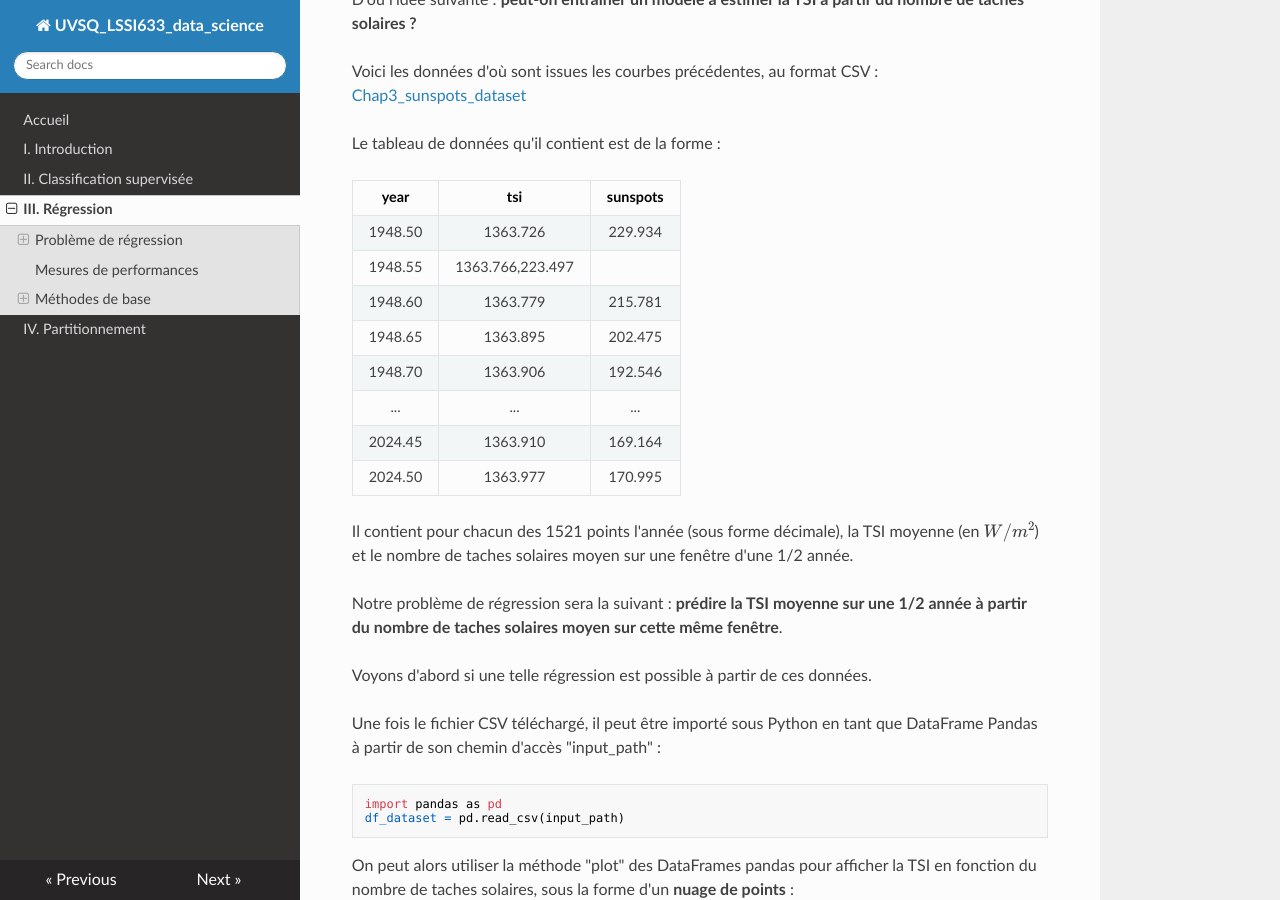
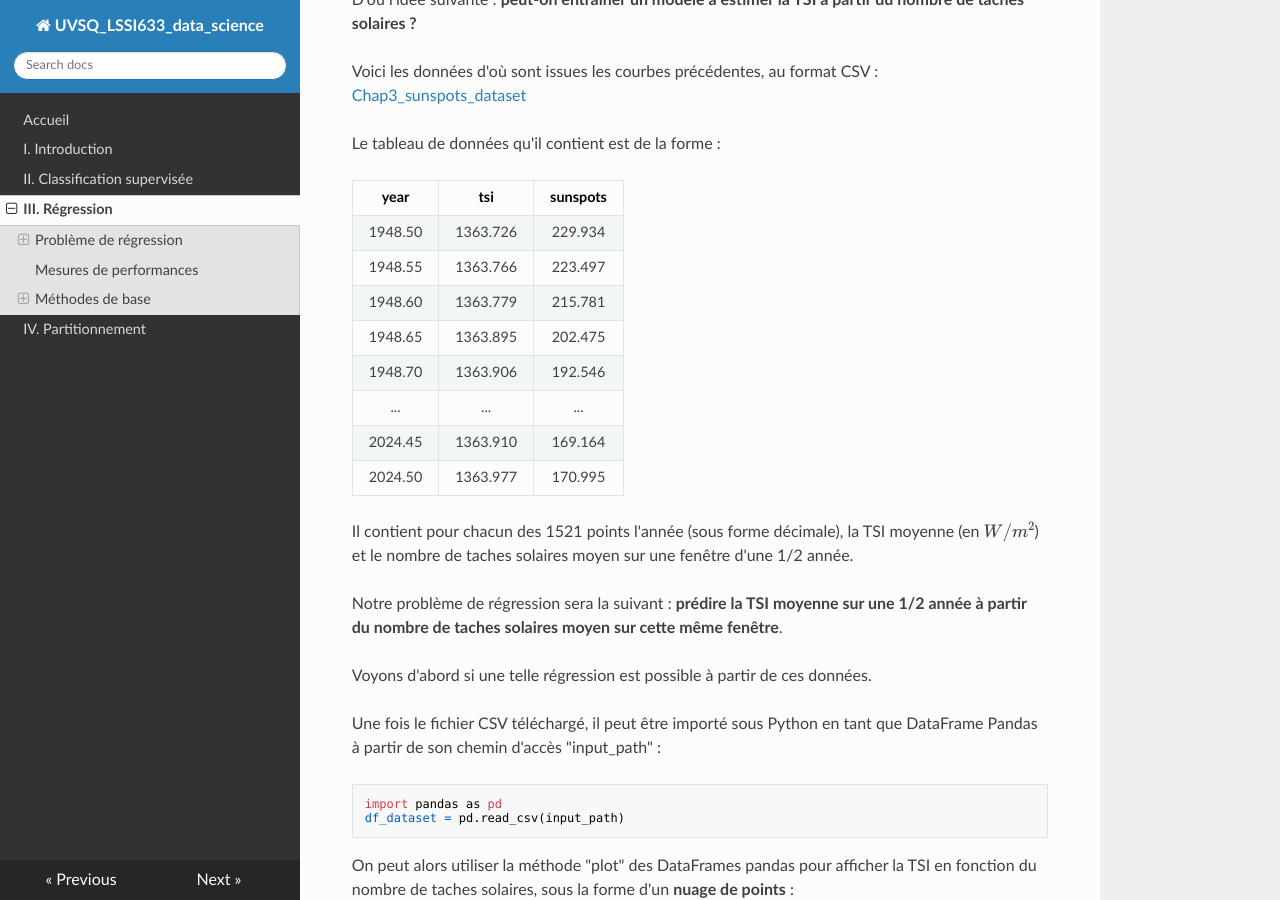
Before and after one commit to NicOudart/UVSQ_LSSI633_data_science, an MkDocs documentation site: the page built from docs/Chap3_Regression.md, in a window 1280 px wide and 900 px high, scrolled down 1569 px. Built offline with MkDocs 1.6.1, drawn with Linux system fonts in a browser that asks for light colours; nearby versions of some CDN libraries.

Commit message:
-Minor fix in Chapter 3.

```diff
--- a/docs/Chap3_Regression.md
+++ b/docs/Chap3_Regression.md
@@ -44,7 +44,7 @@ Le tableau de données qu'il contient est de la forme :
 |year   |tsi     |sunspots|
 |:-----:|:------:|:------:|
 |1948.50|1363.726|229.934 |
-|1948.55|1363.766,223.497 |
+|1948.55|1363.766|223.497 |
 |1948.60|1363.779|215.781 |
 |1948.65|1363.895|202.475 |
 |1948.70|1363.906|192.546 |
```
